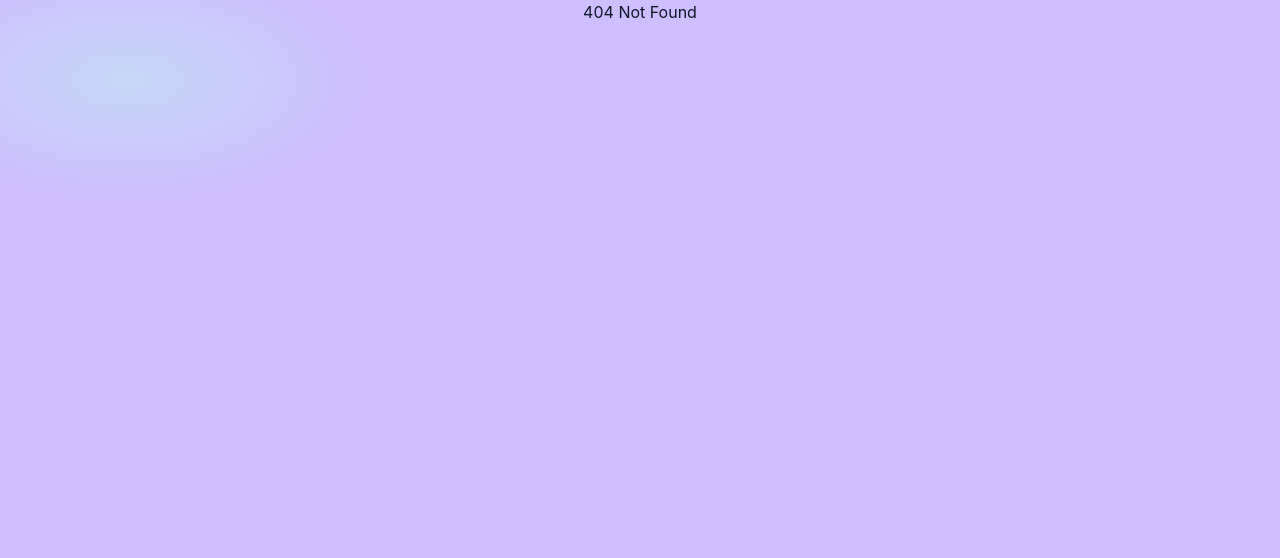
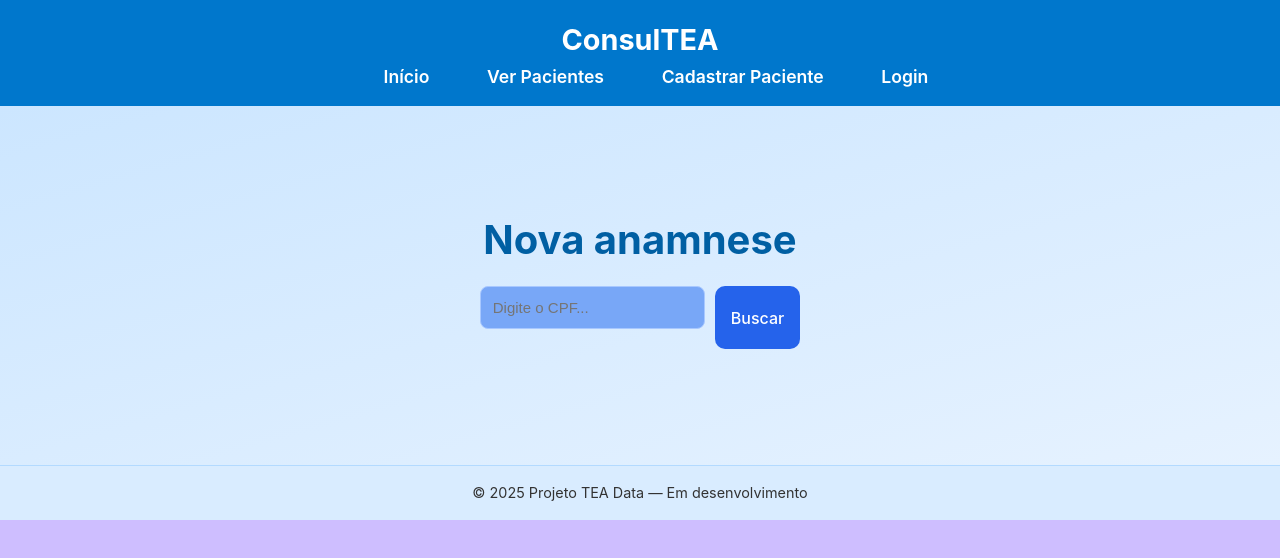
Before and after one commit to Heymity/ConsulTEA, a React (Vite) app in the folder Site/ConsulTEA-React/: page /appointmentForNewPatient in a window 1280 px wide. Before the commit this address had no page. Shown: the top 558 px of the page. Built offline with nearby package versions, Linux system fonts and the light colour scheme.

Commit message:
Implemented functional doctor list page. Added apointmentForNewPatient page, with acessibility through header

```diff
--- a/Site/ConsulTEA-React/src/App.tsx
+++ b/Site/ConsulTEA-React/src/App.tsx
@@ -11,6 +11,7 @@ import AddAppointment from './pages/addAppointment/addAppointment';
 import UploadData from './pages/uploadData/uploadData';
 import ForumEditor from './pages/ForumEditor/ForumEditor';
 import SectionSelectorPage from './pages/sectionSelectorPage/SectionSelectorPage';
+import AppointmentForNewPatient from './pages/appointmentForNewPatient/appointmentForNewPatient';
 
 
 function App() {
@@ -29,6 +30,7 @@ function App() {
         <Route path="/upload-data" element={<UploadData />} />
         <Route path="/forum-edit" element={<ForumEditor />} />
         <Route path="/section-selection-page" element={<SectionSelectorPage />} />
+        <Route path="/appointmentForNewPatient" element={<AppointmentForNewPatient />} />
         <Route path="*" element={<div>404 Not Found</div>} />
       </Routes>
     </BrowserRouter>
--- a/Site/ConsulTEA-React/src/components/header/Header.tsx
+++ b/Site/ConsulTEA-React/src/components/header/Header.tsx
@@ -98,6 +98,7 @@ export default function Header() {
                 <nav className="space-x-4">
                     <a href="/" className="hover:underline">Início</a>
                     <a href="/see-patients" className="hover:underline">Ver Pacientes</a>
+                    <a href="/appointmentForNewPatient" className="hover:underline">Nova anamnese</a>
                     {!isLoggedIn ? (
                         <a href="/login" className="hover:underline">Login</a>
                     ) : (
@@ -146,6 +147,7 @@ export default function Header() {
                 <nav className="space-x-4">
                     <a href="/" className="hover:underline">Início</a>
                     <a href="/register-patient" className="hover:underline">Cadastrar Paciente</a>
+                    <a href="/appointmentForNewPatient" className="hover:underline">Nova anamnese</a>
                     {!isLoggedIn ? (
                         <a href="/login" className="hover:underline">Login</a>
                     ) : (
@@ -194,6 +196,33 @@ export default function Header() {
                 <nav className="space-x-4">
                     <a href="/" className="hover:underline">Início</a>
                     <a href="/see-patients" className="hover:underline">Ver Pacientes</a>
+                    <a href="/appointmentForNewPatient" className="hover:underline">Nova anamnese</a>
+
+                    {!isLoggedIn ? (
+                        <a href="/login" className="hover:underline">Login</a>
+                    ) : (
+                        <>
+                            <button onClick={handleLogout} className="hover:underline">
+                                Sair
+                            </button>
+                        </>
+                    )}
+                </nav>
+            </div>
+        </header>
+        );
+    }
+
+    if (location.pathname === "/appointmentForNewPatient") {
+        return (
+        <header className="bg-blue-600 text-white p-4 shadow-md">
+            <div className="w-full flex justify-between items-center px-8">
+                <h1 className="text-2xl font-bold">ConsulTEA</h1>
+
+                <nav className="space-x-4">
+                    <a href="/" className="hover:underline">Início</a>
+                    <a href="/see-patients" className="hover:underline">Ver Pacientes</a>
+                    <a href="/register-patient" className="hover:underline">Cadastrar Paciente</a>
                     {!isLoggedIn ? (
                         <a href="/login" className="hover:underline">Login</a>
                     ) : (
--- /dev/null
+++ b/Site/ConsulTEA-React/src/pages/appointmentForNewPatient/appointmentForNewPatient.css
@@ -0,0 +1,75 @@
+/* Barra de pesquisa (mesma da página de pacientes) */
+.patient-search {
+  display: flex;
+  gap: 10px;
+  margin-bottom: 20px;
+  width: 100%;
+}
+
+.search-input {
+  flex: 1;
+  padding: 10px 14px;
+  border: 2px solid #a8c8ff;
+  border-radius: 10px;
+  font-size: 1rem;
+  background: white;
+  color: #005fa3;
+}
+
+.search-button {
+  padding: 10px 16px;
+  background: #2563eb;
+  color: white;
+  border: none;
+  border-radius: 10px;
+  font-size: 1rem;
+  cursor: pointer;
+  transition: 0.2s;
+}
+
+.search-button:hover {
+  background: #1d4ed8;
+}
+
+.error-text {
+  color: #b30000;
+  margin-top: 10px;
+  font-weight: bold;
+}
+
+/* Lista de resultados */
+.results-list {
+  list-style: none;
+  display: flex;
+  flex-direction: column;
+  gap: 1rem;
+  margin-top: 20px;
+}
+
+/* Card de resultado */
+.result-card {
+  background: #ffffff;
+  border: 1px solid #b3daff;
+  border-radius: 15px;
+  padding: 1.3rem;
+  cursor: pointer;
+  transition: 0.25s;
+}
+
+.result-card:hover {
+  border-color: #0077cc;
+  box-shadow: 0 6px 18px rgba(0, 119, 204, 0.18);
+  transform: scale(1.01);
+}
+
+.result-name {
+  font-size: 1.4rem;
+  font-weight: 700;
+  color: #005fa3;
+  margin-bottom: 0.3rem;
+}
+
+.result-info {
+  font-size: 1rem;
+  color: #003d66;
+}
--- /dev/null
+++ b/Site/ConsulTEA-React/src/pages/appointmentForNewPatient/appointmentForNewPatient.tsx
@@ -0,0 +1,118 @@
+// appointmentForNewPatient.tsx
+import { useState } from "react";
+import { useNavigate } from "react-router-dom";
+import Header from "../../components/header/Header";
+import "./appointmentForNewPatient.css";
+
+interface Patient {
+  id: number;
+  name: string;
+  cpf: string;
+  birthDate: string;
+}
+
+export default function AppointmentForNewPatient() {
+  const [cpf, setCpf] = useState("");
+  const [results, setResults] = useState<Patient[]>([]);
+  const [error, setError] = useState("");
+  const [loading, setLoading] = useState(false);
+
+  const navigate = useNavigate();
+
+  async function searchPatient() {
+    setLoading(true);
+    setError("");
+    setResults([]);
+
+    try {
+      const token = localStorage.getItem("auth_token");
+
+      const url = `http://localhost:5000/Patient/get/cpf/${cpf}`;
+
+      const res = await fetch(url, {
+        method: "GET",
+        headers: {
+          "Authorization": `Bearer ${token}`,
+          "Content-Type": "application/json",
+        },
+      });
+
+      if (!res.ok) {
+        throw new Error("Erro ao buscar paciente");
+      }
+
+      const data = await res.json();
+
+      if (data.length === 0) {
+        setError("Nenhum paciente encontrado.");
+        return;
+      }
+
+      if (data.length === 1) {
+        navigate("/add-appointment", { state: { patientId: data[0].id } });
+        return;
+      }
+
+      // Se vierem múltiplos resultados
+      setResults(data);
+
+    } catch (e) {
+      console.error(e);
+      setError("Falha na consulta. Tente novamente.");
+    } finally {
+      setLoading(false);
+    }
+  }
+
+  function selectPatient(id: number) {
+    navigate("/add-appointment", { state: { patientId: id } });
+  }
+
+  return (
+    <div className="min-h-screen flex flex-col bg-blue-50 font-sans text-gray-800">
+      <Header />
+
+      <main className="flex-grow flex justify-center py-16 px-4">
+        <div className="bg-white shadow-lg rounded-xl p-10 w-full max-w-2xl">
+
+          <h2 className="text-4xl font-bold text-blue-700 mb-6 text-center">
+            Nova anamnese
+          </h2>
+
+          {/* Barra de pesquisa */}
+          <div className="patient-search">
+            <input
+              type="text"
+              className="search-input"
+              placeholder="Digite o CPF..."
+              value={cpf}
+              onChange={(e) => setCpf(e.target.value)}
+            />
+            <button className="search-button" onClick={searchPatient}>
+              Buscar
+            </button>
+          </div>
+
+          {loading && <p>Carregando...</p>}
+          {error && <p className="error-text">{error}</p>}
+
+          {results.length > 1 && (
+            <ul className="results-list">
+              {results.map((p) => (
+                <li key={p.id} className="result-card" onClick={() => selectPatient(p.id)}>
+                  <p className="result-name">{p.name}</p>
+                  <p className="result-info"><strong>CPF:</strong> {p.cpf}</p>
+                  <p className="result-info"><strong>Nasc.:</strong> {p.birthDate}</p>
+                </li>
+              ))}
+            </ul>
+          )}
+        </div>
+      </main>
+
+      <footer className="bg-gray-200 text-center py-4 text-sm text-gray-600">
+        © 2025 Projeto TEA Data — Em desenvolvimento
+      </footer>
+    </div>
+  );
+}
--- a/Site/ConsulTEA-React/src/pages/seeDoctor/seeDoctor.css
+++ b/Site/ConsulTEA-React/src/pages/seeDoctor/seeDoctor.css
@@ -1,12 +1,13 @@
-/* Container dos cards */
 .doctor-list {
+  list-style: none;
   display: flex;
-  flex-direction: column;
+  flex-direction: row;
+  flex-wrap: wrap;
   gap: 1.5rem;
 }
 
-/* Card de paciente — agora do tamanho do card de cadastro */
 .doctor-card {
+  flex: 1 1 calc(25% - 2rem);
   width: 100%;
   background-color: #ffffff;
   border: 1px solid #b3daff;
@@ -16,14 +17,12 @@
   transition: all 0.25s ease-in-out;
 }
 
-/* Efeito hover similar ao input/foco */
 .doctor-card:hover {
   border-color: #0077cc;
   box-shadow: 0 6px 18px rgba(0, 119, 204, 0.18);
   transform: scale(1.01);
 }
 
-/* Título (nome) */
 .doctor-name {
   font-size: 1.5rem;
   font-weight: 700;
@@ -31,9 +30,53 @@
   margin-bottom: 0.8rem;
 }
 
-/* Textos */
 .doctor-info {
   font-size: 1rem;
   color: #003d66;
   margin-bottom: 0.2rem;
 }
+
+/* Search bar */
+.doctor-search {
+  display: flex;
+  gap: 10px;
+  margin-bottom: 20px;
+  width: 100%;
+  color: #005fa3;
+}
+
+.search-input {
+  flex: 1;
+  padding: 10px 14px;
+  border: 2px solid #a8c8ff;
+  border-radius: 10px;
+  font-size: 1rem;
+  outline: none;
+  background-color:#ffffff;
+  color: #005fa3;
+}
+
+.search-select {
+  padding: 10px;
+  border: 2px solid #a8c8ff;
+  border-radius: 10px;
+  background: white;
+  font-size: 1rem;
+  color: #005fa3;
+  cursor: pointer;
+}
+
+.search-button {
+  padding: 10px 16px;
+  background: #2563eb;
+  color: white;
+  border: none;
+  border-radius: 10px;
+  font-size: 1rem;
+  cursor: pointer;
+  transition: background 0.2s ease;
+}
+
+.search-button:hover {
+  background: #1d4ed8;
+}
--- a/Site/ConsulTEA-React/src/pages/seeDoctor/seeDoctor.tsx
+++ b/Site/ConsulTEA-React/src/pages/seeDoctor/seeDoctor.tsx
@@ -13,28 +13,52 @@ interface Doctor {
 }
 
 export default function SeeDoctor() {
-  const [doctor, setDoctors] = useState<Doctor[]>([]);
+  const [doctors, setDoctors] = useState<Doctor[]>([]);
+  const [doctorsOriginal, setDoctorsOriginal] = useState<Doctor[]>([]);
   const [loading, setLoading] = useState(true);
   const [error, setError] = useState('');
   const [expandedDoctor, setExpandedDoctor] = useState<number | null>(null);
+
+  const [searchTerm, setSearchTerm] = useState('');
+  const [searchType, setSearchType] = useState<'name' | 'cpf'>('name');
 
   useEffect(() => {
     async function fetchDoctors() {
       try {
         setLoading(true);
 
-        // Mock data incl. anamneses
-        const mockData: Doctor[] = [
-          {
-            id: 1, name: "Jicardo Ribeiro", cpf: "123.456.789-00", crm: "111", specialty: "Pediatra", email: "bruh@gmail.com"
-          },
-        {
-            id: 2, name: "Roberto Carlos", cpf: "333.456.744-10", crm: "420", specialty: "Cantor", email: "teste@gmail.com"
+        const token = localStorage.getItem("auth_token");
+        const url = "http://localhost:5000/Doctor/list";
+
+        const res = await fetch(url, {
+          method: "GET",
+          headers: {
+            "Authorization": `Bearer ${token}`,
+            "Content-Type": "application/json"
           }
-        ];
-        setDoctors(mockData);
+        });
+
+        if (!res.ok) {
+          throw new Error("Erro ao buscar médicos");
+        }
+
+        const data = await res.json();
+
+        const mappedDoctors: Doctor[] = data.map((d: any) => ({
+          id: d.id,
+          name: d.name,
+          cpf: d.cpf,
+          crm: d.crm,
+          specialty: d.specialty,
+          email: d.email,
+        }));
+
+        setDoctors(mappedDoctors);
+        setDoctorsOriginal(mappedDoctors);
+
       } catch (err) {
-        setError('Erro ao carregar doutores.');
+        console.error(err);
+        setError("Erro ao carregar médicos.");
       } finally {
         setLoading(false);
       }
@@ -47,52 +71,92 @@ export default function SeeDoctor() {
     setExpandedDoctor(prev => prev === id ? null : id);
   };
 
+  function applyFilter(term: string, type: 'name' | 'cpf') {
+    if (!term.trim()) {
+      setDoctors(doctorsOriginal);
+      return;
+    }
+
+    const lower = term.toLowerCase();
+
+    const filtered = doctorsOriginal.filter(d =>
+      type === 'name'
+        ? d.name.toLowerCase().includes(lower)
+        : d.cpf.toLowerCase().startsWith(lower)
+    );
+
+    setDoctors(filtered);
+  }
+
   return (
     <div className="min-h-screen flex flex-col font-sans text-gray-800 bg-blue-50">
 
-      {/* Header */}
       <Header/>
 
-      {/* Content */}
       <main className="flex-grow w-full flex justify-center py-16 px-4">
         <div className="bg-white shadow-lg rounded-xl p-10 w-full max-w-2xl">
+
           <h2 className="text-4xl font-bold text-blue-700 mb-8 text-center">
             Médicos
           </h2>
 
-          {loading && <p className="loading-text">Carregando Médicos...</p>}
+          {/* Search Bar */}
+          <div className="doctor-search">
+            <input
+              type="text"
+              className="search-input"
+              placeholder={`Buscar por ${searchType === 'name' ? 'nome' : 'CPF'}...`}
+              value={searchTerm}
+              onChange={(e) => setSearchTerm(e.target.value)}
+            />
+
+            <select
+              className="search-select"
+              value={searchType}
+              onChange={(e) => setSearchType(e.target.value as 'name' | 'cpf')}
+            >
+              <option value="name">Nome</option>
+              <option value="cpf">CPF</option>
+            </select>
+
+            <button
+              className="search-button"
+              onClick={() => applyFilter(searchTerm, searchType)}
+            >
+              Buscar
+            </button>
+          </div>
+
+          {loading && <p>Carregando médicos...</p>}
           {error && <p className="error-text">{error}</p>}
 
           <ul className="doctor-list">
-            {doctor.map((p) => (
-              <li key={p.id} className="patient-card">
+            {doctors.map((d) => (
+              <li key={d.id} className="doctor-card">
 
-                {/* MAIN CARD */}
                 <div
                   className="doctor-summary"
-                  onClick={() => toggleExpand(p.id)}
+                  onClick={() => toggleExpand(d.id)}
                 >
-                  <p className="doctor-name">{p.name}</p>
-                  <p className="doctor-info"><strong>CPF:</strong> {p.cpf}</p>
-                  <p className="doctor-info"><strong>CRM:</strong> {p.crm}</p>
+                  <p className="doctor-name">{d.name}</p>
+                  <p className="doctor-info"><strong>CPF:</strong> {d.cpf}</p>
+                  <p className="doctor-info"><strong>CRM:</strong> {d.crm}</p>
                 </div>
 
-                {/* DROPDOWN */}
-                {expandedDoctor === p.id && (
+                {expandedDoctor === d.id && (
                   <div className="doctor-dropdown">
-
-                    {/** Dados extras */}
-                    <p className="doctor-info"><strong>Especialidade:</strong> {p.specialty}</p>
-                    <p className="doctor-info"><strong>Email:</strong> {p.email}</p>
+                    <p className="doctor-info"><strong>Especialidade:</strong> {d.specialty}</p>
+                    <p className="doctor-info"><strong>Email:</strong> {d.email}</p>
                   </div>
                 )}
+
               </li>
             ))}
           </ul>
+
         </div>
       </main>
 
-      {/* Footer */}
       <footer className="bg-gray-200 text-center py-4 text-sm text-gray-600">
         © 2025 Projeto TEA Data — Em desenvolvimento
       </footer>
```
Also changed, not shown: 1 other file (tests, documents, lock files or other folders).
